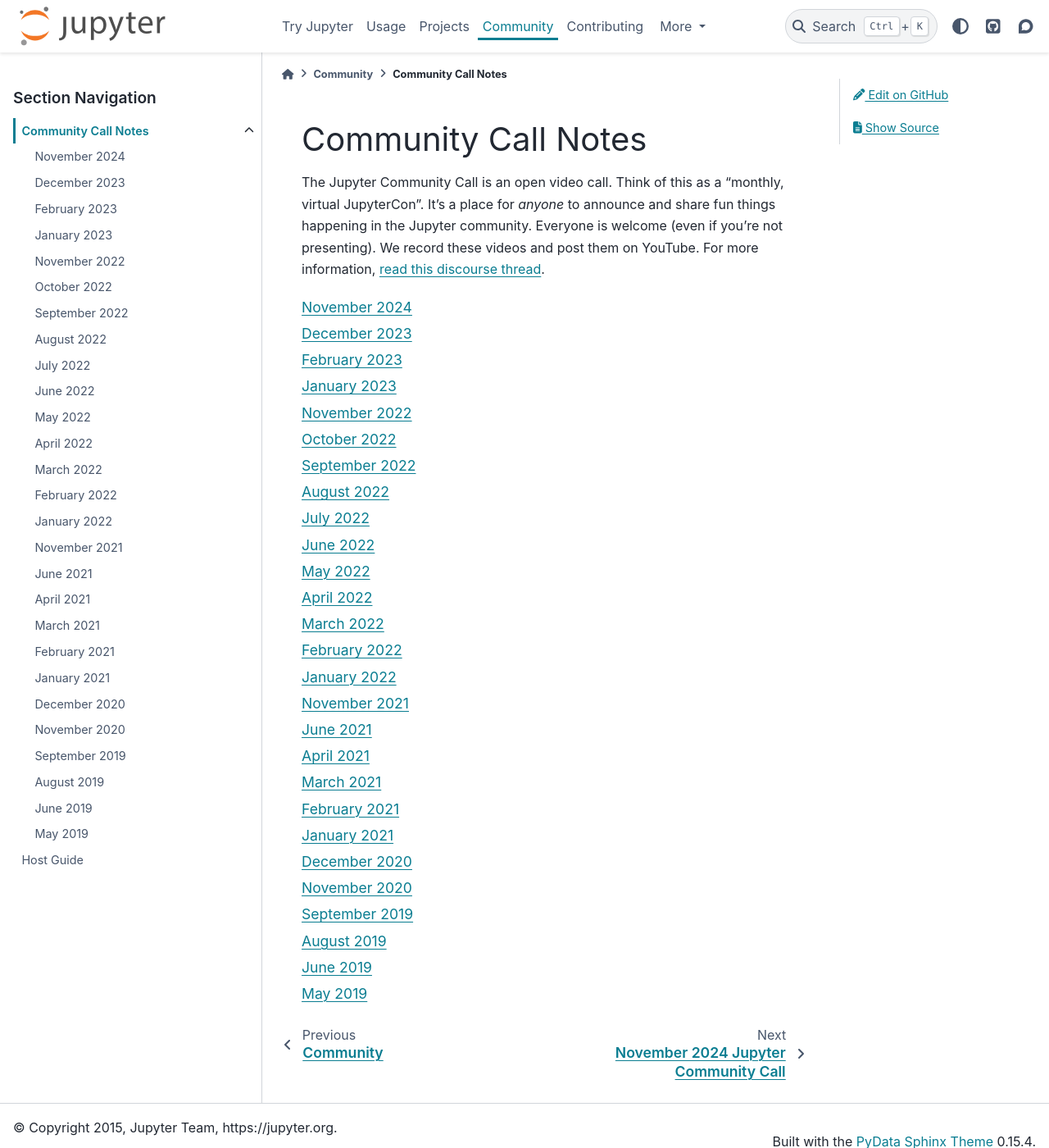
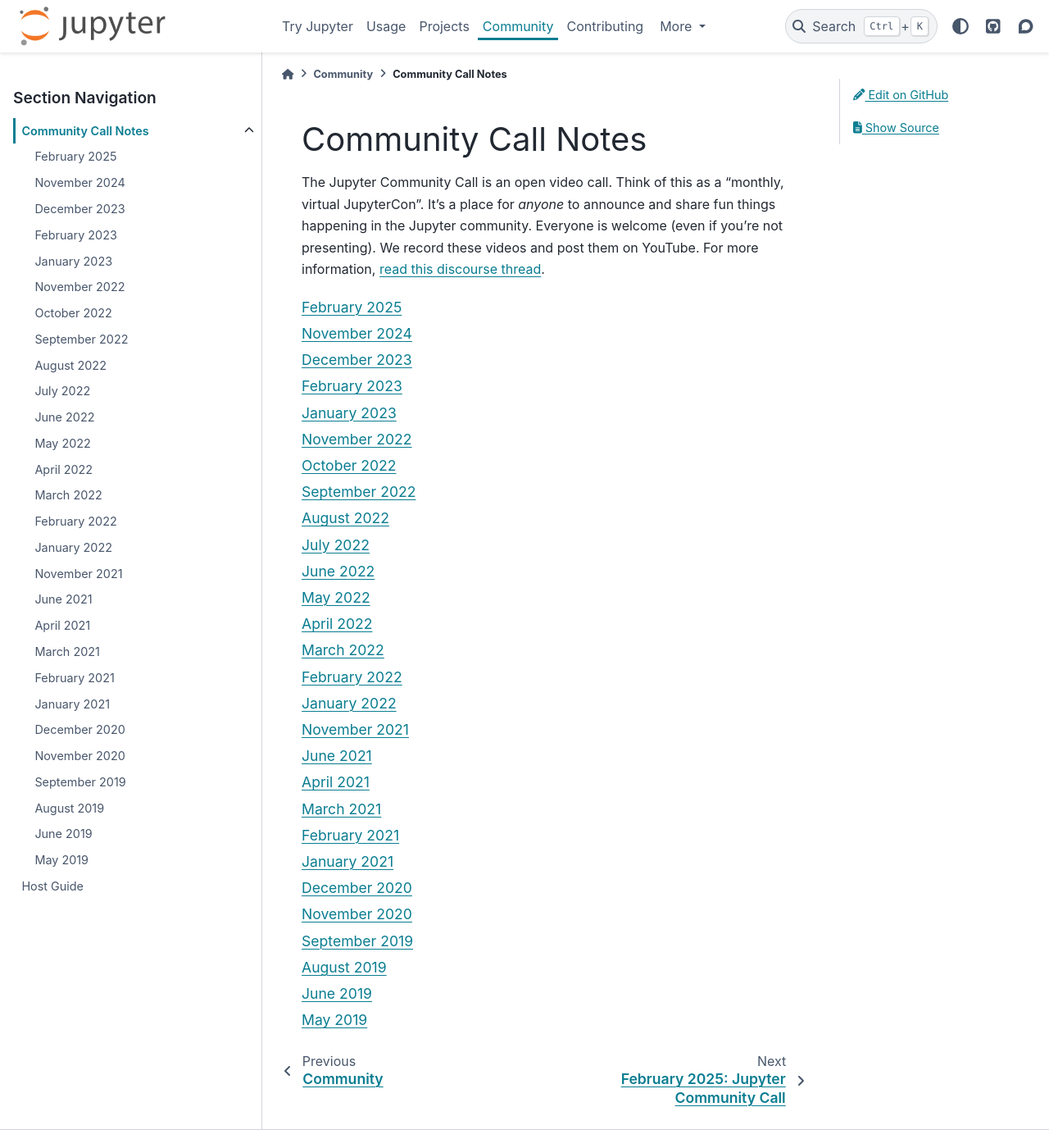
Before and after one commit to jupyter/jupyter, a Sphinx documentation site: the page built from docs/source/community/community-call-notes/index.rst, in a window 1280 px wide and 1400 px high. Shown: the whole window at 82% size. Built offline with Sphinx 7.4.7 and the PyData theme 0.15.4, drawn with Linux system fonts in a browser that asks for light colours; pages that are not in the unit, such as notebooks, are missing from menus.

Commit message:
add notes to toc

```diff
--- a/docs/source/community/community-call-notes/index.rst
+++ b/docs/source/community/community-call-notes/index.rst
@@ -9,6 +9,7 @@
 .. toctree::
    :maxdepth: 1
 
+   February 2025 <2025-february.md>
    November 2024 <2024-november.md>
    December 2023 <2023-december.md>
    February 2023 <2023-february.md>
```
